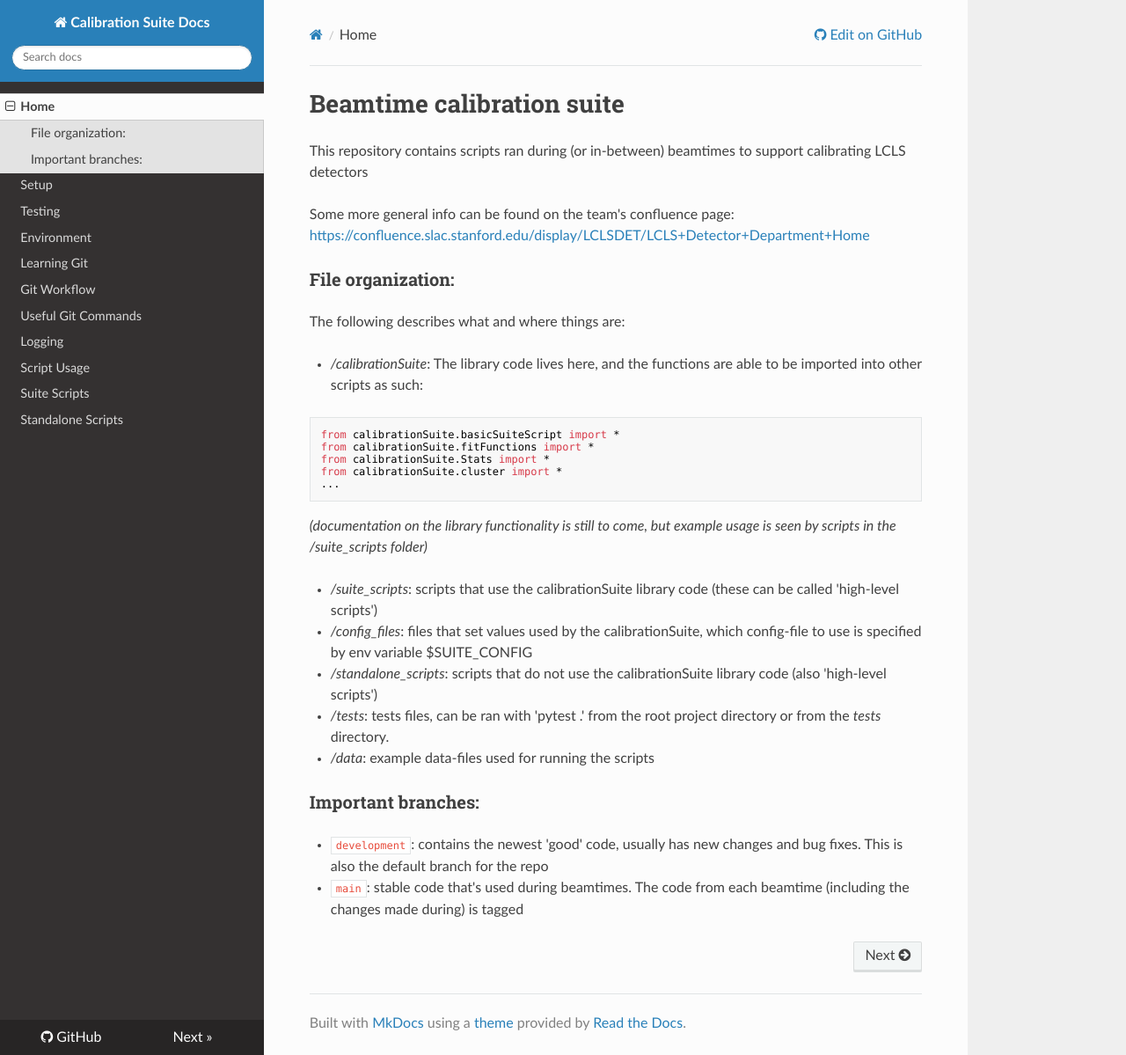
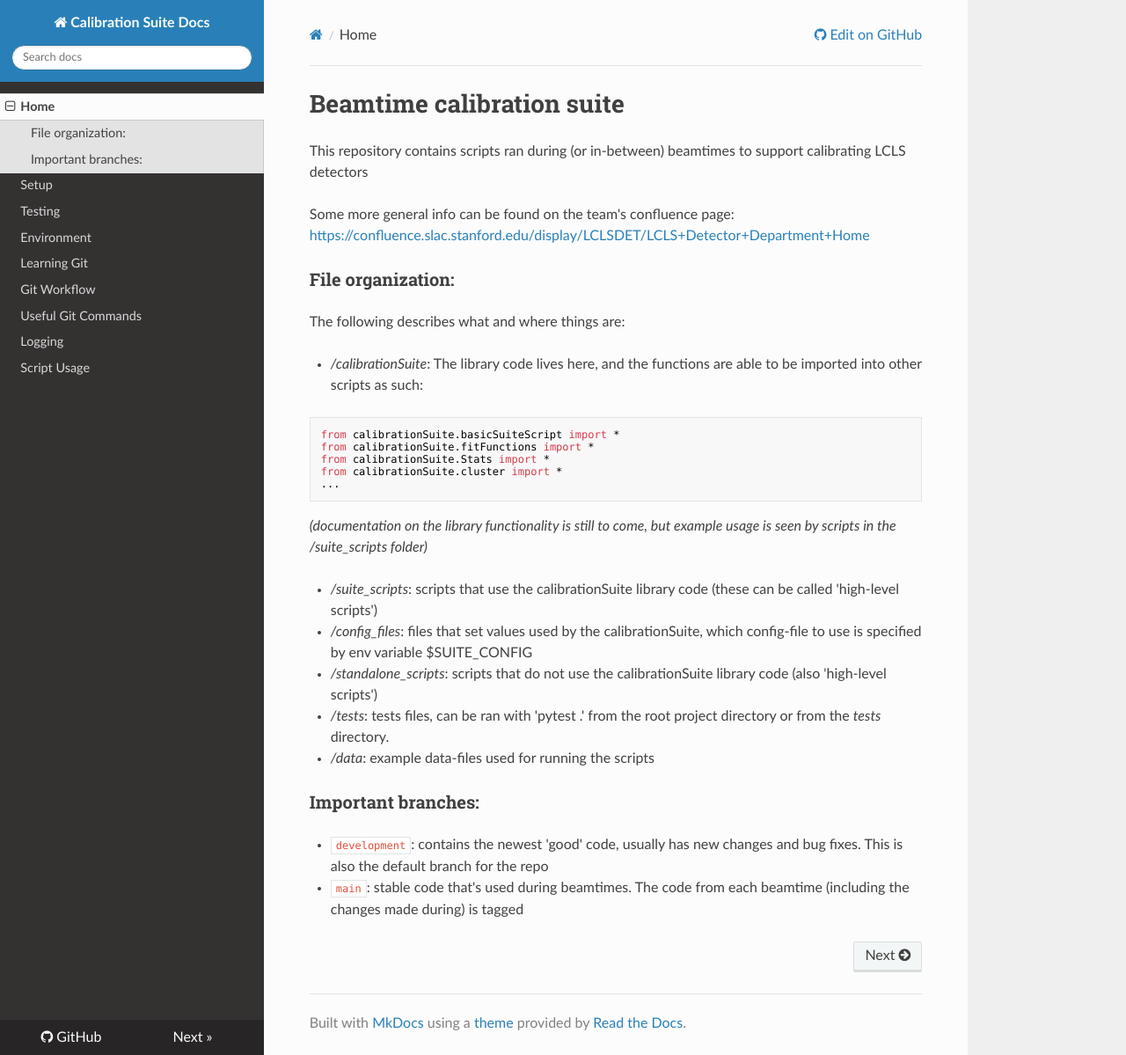
Before and after one commit to slaclab/beamtime-calibration-suite, an MkDocs documentation site: the page built from docs/index.md, in a window 1280 px wide and 1199 px high. Shown: the whole window at 88% size. Built offline with MkDocs 1.6.1, drawn with Linux system fonts in a browser that asks for light colours; nearby versions of some CDN libraries.

Commit message:
DOC: stop pointing to removed doc pages

```diff
--- a/mkdocs.yml
+++ b/mkdocs.yml
@@ -11,8 +11,6 @@ nav:
   - Useful Git Commands: commands.md
   - Logging: logging.md
   - Script Usage: usage.md
-  - Suite Scripts: suite_scripts.md
-  - Standalone Scripts: standalone_scripts.md
 theme:
   name: 'readthedocs'
 
```
